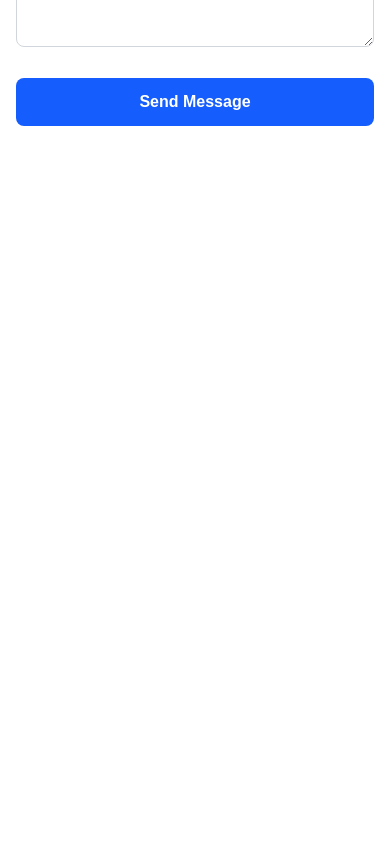
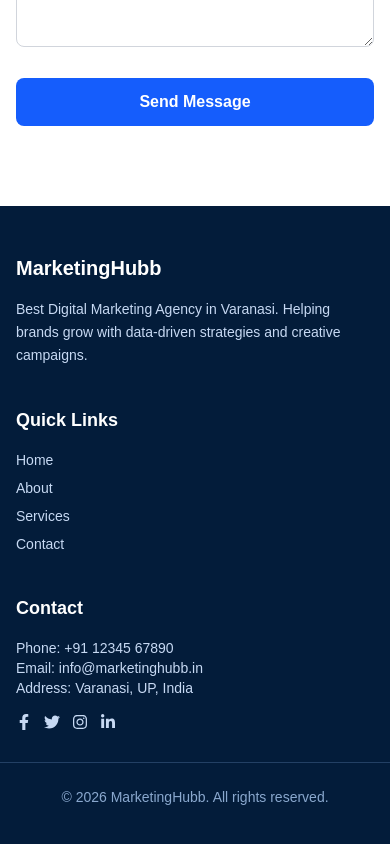
Before and after one commit to rohan-2004-web/marketinghubb, a Next.js app: page / in a window 390 px wide. Shown: the part 11137-11981 px from the top of the page. Before the commit the page ends 11343 px from the top, so only its background shows below. Built offline with nearby package versions, Linux system fonts and the light colour scheme.

Commit message:
Add Footer component to all pages

```diff
--- /dev/null
+++ b/app/components/Footer.tsx
@@ -0,0 +1,43 @@
+'use client';
+
+import Link from 'next/link';
+import { FaFacebookF, FaInstagram, FaLinkedinIn, FaTwitter } from 'react-icons/fa';
+
+export default function Footer() {
+  return (
+    <footer className="bg-[#031c3a] text-[#c7d9f3] py-12">
+      <div className="max-w-7xl mx-auto px-4 sm:px-6 lg:px-8 grid grid-cols-1 md:grid-cols-3 gap-10">
+        <div>
+          <h3 className="text-xl font-bold text-white mb-4">MarketingHubb</h3>
+          <p className="text-sm leading-relaxed">Best Digital Marketing Agency in Varanasi. Helping brands grow with data-driven strategies and creative campaigns.</p>
+        </div>
+
+        <div>
+          <h4 className="text-lg font-semibold text-white mb-4">Quick Links</h4>
+          <ul className="space-y-2 text-sm">
+            <li><Link href="/" className="hover:text-[#37d5a8]">Home</Link></li>
+            <li><Link href="/about" className="hover:text-[#37d5a8]">About</Link></li>
+            <li><Link href="/service" className="hover:text-[#37d5a8]">Services</Link></li>
+            <li><Link href="/contact" className="hover:text-[#37d5a8]">Contact</Link></li>
+          </ul>
+        </div>
+
+        <div>
+          <h4 className="text-lg font-semibold text-white mb-4">Contact</h4>
+          <p className="text-sm">Phone: +91 12345 67890</p>
+          <p className="text-sm">Email: info@marketinghubb.in</p>
+          <p className="text-sm">Address: Varanasi, UP, India</p>
+          <div className="flex items-center mt-4 gap-3">
+            <a href="#" className="text-[#c7d9f3] hover:text-[#37d5a8]"><FaFacebookF /></a>
+            <a href="#" className="text-[#c7d9f3] hover:text-[#37d5a8]"><FaTwitter /></a>
+            <a href="#" className="text-[#c7d9f3] hover:text-[#37d5a8]"><FaInstagram /></a>
+            <a href="#" className="text-[#c7d9f3] hover:text-[#37d5a8]"><FaLinkedinIn /></a>
+          </div>
+        </div>
+      </div>
+      <div className="border-t border-[#234064] mt-8 pt-6 text-center text-sm text-[#8aa8ce]">
+        © {new Date().getFullYear()} MarketingHubb. All rights reserved.
+      </div>
+    </footer>
+  );
+}
--- a/app/layout.tsx
+++ b/app/layout.tsx
@@ -3,6 +3,7 @@ import { Geist, Geist_Mono } from "next/font/google";
 import "./globals.css";
 import Navigation from "./components/Navigation";
 import FloatingIcons from "./components/FloatingIcons";
+import Footer from "./components/Footer";
 
 const geistSans = Geist({
   variable: "--font-geist-sans",
@@ -32,6 +33,7 @@ export default function RootLayout({
       <body className="min-h-full flex flex-col">
         <Navigation />
         {children}
+        <Footer />
         <FloatingIcons />
       </body>
     </html>
```
